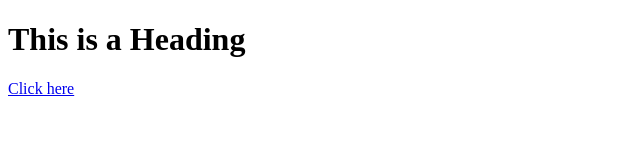
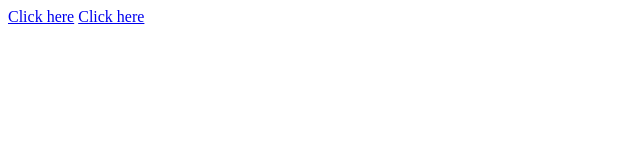
Before and after one commit to MZachmann/mzachmann.github.io, a plain HTML site: page index.html in a window 1280 px wide. Shown: the whole page, without its empty margins (0-640 px from the left). Drawn offline with Linux system fonts and the light colour scheme.

Commit message:
Update index.html

```diff
--- a/index.html
+++ b/index.html
@@ -4,9 +4,8 @@
 <title>Page Title</title>
 </head>
 <body>
-
-<h1>This is a Heading</h1>
-<a href="./QA40xPlot/QA40xPlot.application">Click here</a>
+<a href="./test/Publish.html">Click here</a>
+<a href="./test/QA40xPlot.application">Click here</a>
 
 </body>
 </html>
```
